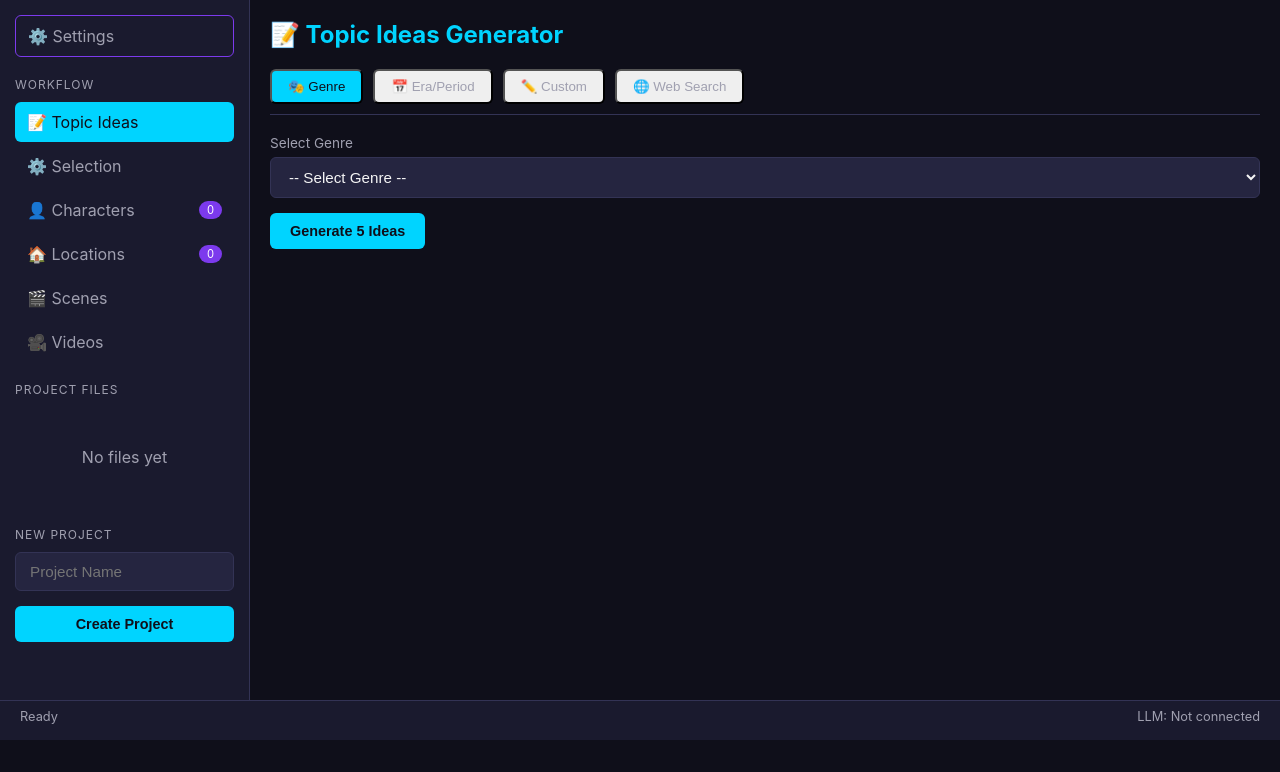
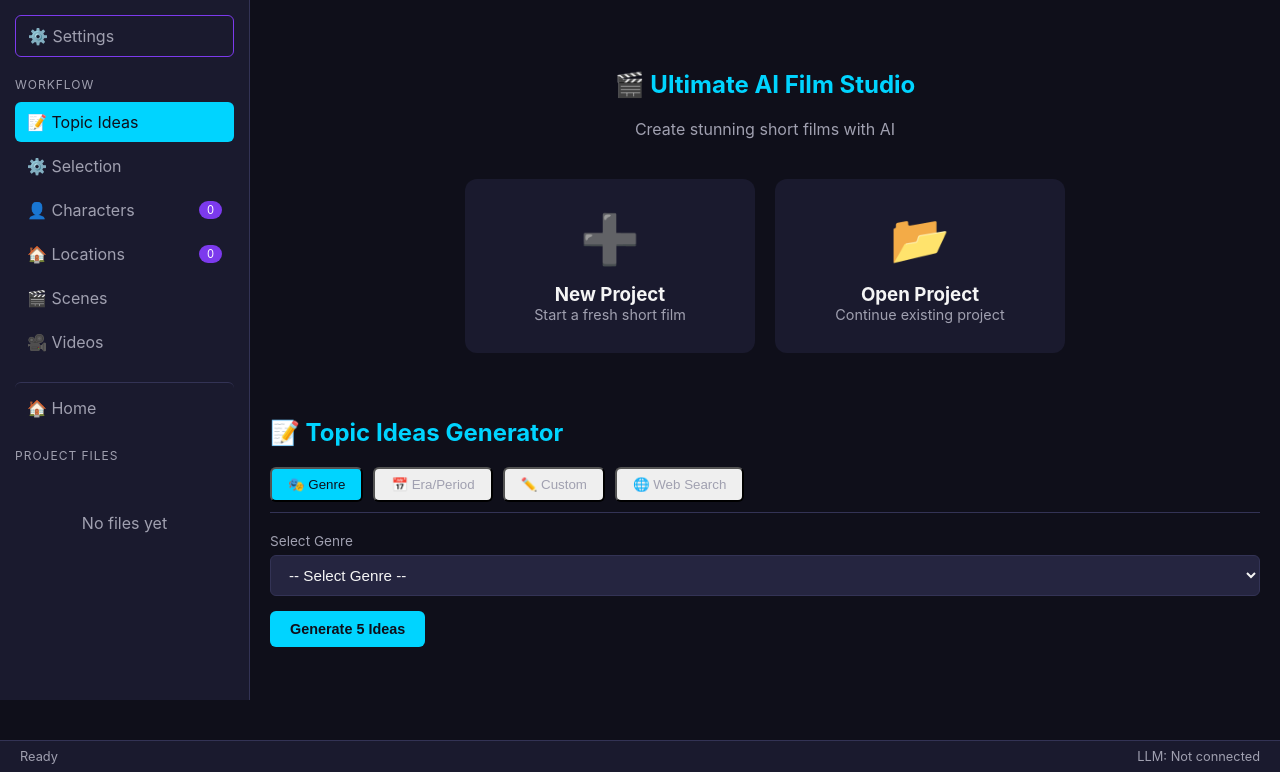
Before and after one commit to singleboot/ultimate-ai-film-studio_dev, a FastAPI app: page / in a window 1280 px wide. Shown: the part 60-832 px from the top of the page. Before the commit the page ends 800 px from the top, so only its background shows below. Run offline with FastAPI, Linux system fonts and the light colour scheme; data that the repository does not hold is empty.

Commit message:
Add Home page with New/Open project options

```diff
--- a/app/ui/templates/index.html
+++ b/app/ui/templates/index.html
@@ -378,6 +378,9 @@
                 <div class="nav-item" onclick="showPage('videos')" id="nav-videos">
                     🎥 Videos
                 </div>
+                <div class="nav-item" onclick="showPage('home')" id="nav-home" style="margin-top: 20px; border-top: 1px solid var(--border-color); padding-top: 15px;">
+                    🏠 Home
+                </div>
             </div>
 
             <div class="sidebar-section">
@@ -387,18 +390,50 @@
                 </div>
             </div>
 
-            <div class="sidebar-section">
-                <div class="sidebar-title">New Project</div>
-                <div class="form-group">
-                    <input type="text" class="form-input" id="new-project-name" placeholder="Project Name">
-                </div>
-                <button class="btn btn-primary" style="width:100%" onclick="createProject()">Create Project</button>
+            <!-- Hide sidebar new project since we have home page -->
+            <!-- <div class="sidebar-section">... -->
+        </aside>
+
+        <main class="main-content">
+            <!-- PAGE 1: Home / Project Selection -->
+            <div class="page active" id="page-home">
+                <div style="max-width: 600px; margin: 50px auto; text-align: center;">
+                    <h1 class="page-header">🎬 Ultimate AI Film Studio</h1>
+                    <p style="color: var(--text-secondary); margin-bottom: 40px;">Create stunning short films with AI</p>
+
+                    <div style="display: grid; grid-template-columns: 1fr 1fr; gap: 20px;">
+                        <div class="form-group" style="background: var(--bg-secondary); padding: 30px; border-radius: 12px; cursor: pointer; transition: transform 0.2s;" onclick="showNewProjectForm()">
+                            <div style="font-size: 3rem; margin-bottom: 15px;">➕</div>
+                            <h3>New Project</h3>
+                            <p style="color: var(--text-secondary); font-size: 0.9rem;">Start a fresh short film</p>
+                        </div>
+
+                        <div class="form-group" style="background: var(--bg-secondary); padding: 30px; border-radius: 12px; cursor: pointer; transition: transform 0.2s;" onclick="showOpenProject()">
+                            <div style="font-size: 3rem; margin-bottom: 15px;">📂</div>
+                            <h3>Open Project</h3>
+                            <p style="color: var(--text-secondary); font-size: 0.9rem;">Continue existing project</p>
+                        </div>
+                    </div>
+
+                    <!-- New Project Form (hidden by default) -->
+                    <div id="new-project-form" style="display: none; margin-top: 30px; background: var(--bg-secondary); padding: 25px; border-radius: 12px;">
+                        <h3 style="margin-bottom: 15px;">Create New Project</h3>
+                        <div class="form-group">
+                            <input type="text" class="form-input" id="home-project-name" placeholder="Enter project name">
+                        </div>
+                        <button class="btn btn-primary" onclick="createProjectFromHome()">Create</button>
+                        <button class="btn btn-secondary" onclick="hideNewProjectForm()">Cancel</button>
+                    </div>
+
+                    <!-- Open Project List (hidden by default) -->
+                    <div id="open-project-list" style="display: none; margin-top: 30px; background: var(--bg-secondary); padding: 25px; border-radius: 12px;">
+                        <h3 style="margin-bottom: 15px;">Your Projects</h3>
+                        <div id="projects-list-container"></div>
+                    </div>
+                </div>
             </div>
-        </aside>
-
-        <main class="main-content">
-            <!-- PAGE 1: Topic Ideas Generator -->
-            <div class="page active" id="page-ideas">
+
+            <!-- PAGE 2: Topic Ideas Generator -->
                 <h1 class="page-header">📝 Topic Ideas Generator</h1>
 
                 <div class="tabs" style="margin-bottom: 20px;">
@@ -834,9 +869,47 @@
             document.getElementById('loc-' + tab).classList.add('active');
         }
 
-        // Project management
-        async function createProject() {
-            const name = document.getElementById('new-project-name').value;
+        // Project management - Home page functions
+        function showNewProjectForm() {
+            document.getElementById('new-project-form').style.display = 'block';
+            document.getElementById('open-project-list').style.display = 'none';
+            document.getElementById('home-project-name').focus();
+        }
+
+        function hideNewProjectForm() {
+            document.getElementById('new-project-form').style.display = 'none';
+            document.getElementById('home-project-name').value = '';
+        }
+
+        async function showOpenProject() {
+            document.getElementById('new-project-form').style.display = 'none';
+            document.getElementById('open-project-list').style.display = 'block';
+
+            try {
+                const response = await fetch('/api/projects');
+                const data = await response.json();
+                const container = document.getElementById('projects-list-container');
+
+                if (data.projects && data.projects.length > 0) {
+                    container.innerHTML = data.projects.map(p => `
+                        <div style="padding: 15px; background: var(--bg-tertiary); border-radius: 8px; margin-bottom: 10px; cursor: pointer; display: flex; justify-content: space-between; align-items: center;" onclick="openProject('${p.name}')">
+                            <div>
+                                <strong>${p.name}</strong>
+                                <div style="color: var(--text-secondary); font-size: 0.8rem;">${p.created || 'Recently opened'}</div>
+                            </div>
+                            <span style="font-size: 1.5rem;">➡️</span>
+                        </div>
+                    `).join('');
+                } else {
+                    container.innerHTML = '<p style="color: var(--text-secondary);">No projects found. Create a new one!</p>';
+                }
+            } catch(e) {
+                console.error(e);
+            }
+        }
+
+        async function createProjectFromHome() {
+            const name = document.getElementById('home-project-name').value;
             if (!name) return alert('Please enter a project name');
 
             try {
@@ -849,7 +922,36 @@
                 if (data.success) {
                     currentProject = name;
                     document.getElementById('project-name').textContent = name;
-                    document.getElementById('new-project-name').value = '';
+                    hideNewProjectForm();
+                    showPage('ideas');
+                }
+            } catch(e) {
+                console.error(e);
+            }
+        }
+
+        async function openProject(name) {
+            currentProject = name;
+            document.getElementById('project-name').textContent = name;
+            document.getElementById('open-project-list').style.display = 'none';
+            showPage('ideas');
+        }
+
+        // Legacy function for compatibility
+        async function createProject() {
+            const name = document.getElementById('new-project-name')?.value;
+            if (!name) return alert('Please enter a project name');
+
+            try {
+                const response = await fetch('/api/projects', {
+                    method: 'POST',
+                    headers: {'Content-Type': 'application/json'},
+                    body: JSON.stringify({name})
+                });
+                const data = await response.json();
+                if (data.success) {
+                    currentProject = name;
+                    document.getElementById('project-name').textContent = name;
                     showPage('ideas');
                 }
             } catch(e) {
```
